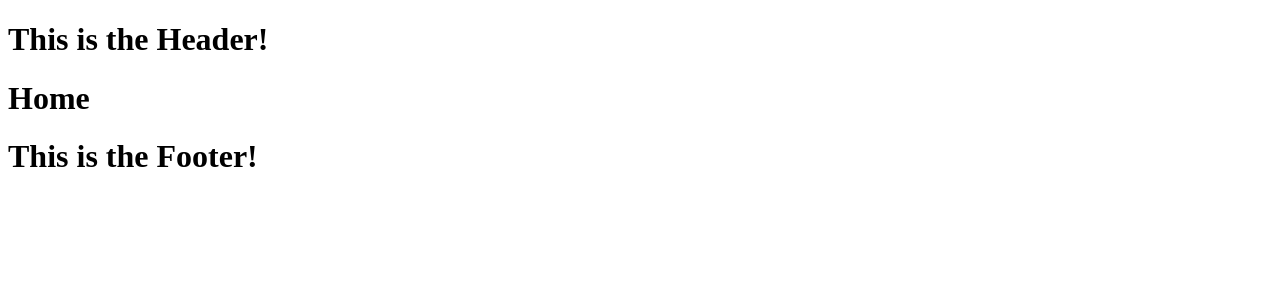
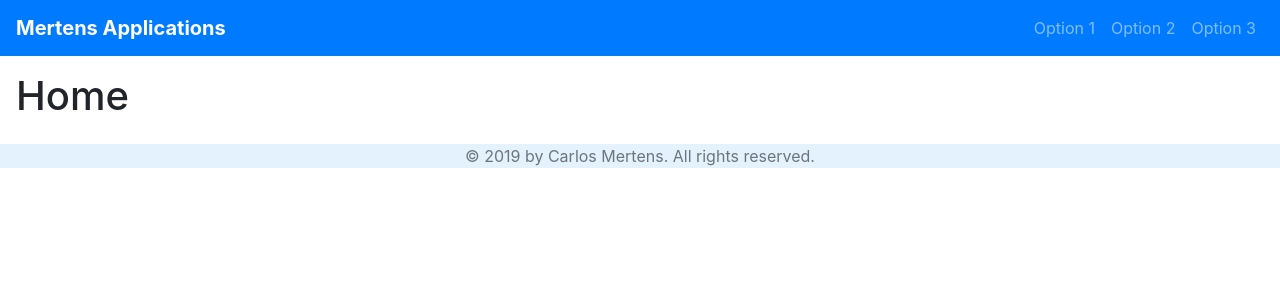
Before and after one commit to carlosmertens/productHunt, a Django app: page / in a window 1280 px wide. Shown: the top 300 px of the page. Run offline with Django 3.2, Linux system fonts and the light colour scheme; some libraries are stand-ins or nearby versions.

Commit message:
Update base html file

```diff
--- a/productHunt/templates/base.html
+++ b/productHunt/templates/base.html
@@ -1,5 +1,73 @@
-<h1>This is the Header!</h1>
+<!DOCTYPE html>
+<html lang="en">
+  <head>
+    <meta charset="UTF-8" />
+    <meta name="viewport" content="width=device-width, initial-scale=1.0" />
+    <meta http-equiv="X-UA-Compatible" content="ie=edge" />
+    <title>Product Hunt | Homepage</title>
+    <!-- Bootstrap link -->
+    <link
+      rel="stylesheet"
+      href="https://stackpath.bootstrapcdn.com/bootstrap/4.3.1/css/bootstrap.min.css"
+      integrity="sha384-ggOyR0iXCbMQv3Xipma34MD+dH/1fQ784/j6cY/iJTQUOhcWr7x9JvoRxT2MZw1T"
+      crossorigin="anonymous"
+    />
+  </head>
+  <body>
+    <!-- HEADER -->
+    <header>
+      <nav class="navbar navbar-expand-lg navbar-dark bg-primary">
+        <a class="navbar-brand" href=""
+          ><strong>Mertens Applications</strong></a
+        >
+        <button
+          class="navbar-toggler"
+          type="button"
+          data-toggle="collapse"
+          data-target="#navbarNavAltMarkup"
+          aria-controls="navbarNavAltMarkup"
+          aria-expanded="false"
+          aria-label="Toggle navigation"
+        >
+          <span class="navbar-toggler-icon"></span>
+        </button>
+        <div class="collapse navbar-collapse" id="navbarNavAltMarkup">
+          <div class="navbar-nav ml-auto">
+            <a class="nav-item nav-link" href="">Option 1</a>
+            <a class="nav-item nav-link" href="">Option 2</a>
+            <a class="nav-item nav-link" href="">Option 3</a>
+          </div>
+        </div>
+      </nav>
+    </header>
 
-{% block content %} {% endblock %}
+    <!-- MAIN -->
+    <main role="main" class="p-3">
+      {% block content %} {% endblock %}
+    </main>
 
-<h1>This is the Footer!</h1>
+    <!-- FOOTER -->
+    <footer class="text-muted" style="background-color: #e3f2fd;">
+      <div class="container text-center">
+        <p>© {% now "Y" %} by Carlos Mertens. All rights reserved.</p>
+      </div>
+    </footer>
+
+    <!-- Bootstrap scrip links -->
+    <script
+      src="https://code.jquery.com/jquery-3.3.1.slim.min.js"
+      integrity="sha384-q8i/X+965DzO0rT7abK41JStQIAqVgRVzpbzo5smXKp4YfRvH+8abtTE1Pi6jizo"
+      crossorigin="anonymous"
+    ></script>
+    <script
+      src="https://cdnjs.cloudflare.com/ajax/libs/popper.js/1.14.7/umd/popper.min.js"
+      integrity="sha384-UO2eT0CpHqdSJQ6hJty5KVphtPhzWj9WO1clHTMGa3JDZwrnQq4sF86dIHNDz0W1"
+      crossorigin="anonymous"
+    ></script>
+    <script
+      src="https://stackpath.bootstrapcdn.com/bootstrap/4.3.1/js/bootstrap.min.js"
+      integrity="sha384-JjSmVgyd0p3pXB1rRibZUAYoIIy6OrQ6VrjIEaFf/nJGzIxFDsf4x0xIM+B07jRM"
+      crossorigin="anonymous"
+    ></script>
+  </body>
+</html>
```
